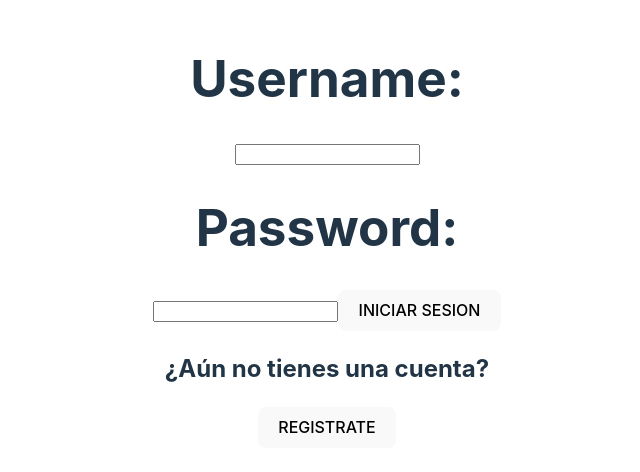
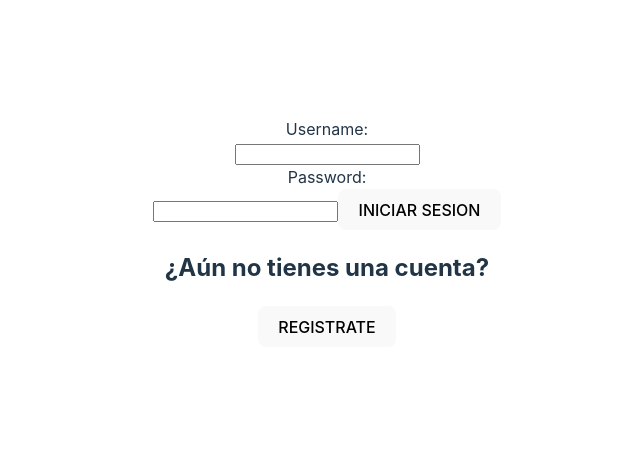
Before and after one commit to bl33h/visitOurLands, a React (Vite) app in the folder VisitOurLands/: page / in a window 1280 px wide. Shown: the part 168-640 px from the top of the page, without its empty margins (313-953 px from the left). Built offline with nearby package versions, Linux system fonts and the light colour scheme.

Commit message:
update signin and login references

```diff
--- a/VisitOurLands/src/Pages/Login/Login.jsx
+++ b/VisitOurLands/src/Pages/Login/Login.jsx
@@ -6,10 +6,10 @@ function Login() {
       <div className="login-guest-container"></div>
       <div className="login-container-root">
         <div className="login-container">
-          <h1>Username:</h1>
+          <div className="login-labels">Username:</div>
           <input id="input-username"  className="input-login"></input>
 
-          <h1>Password:</h1>
+          <div className="login-labels">Password:</div>
           <input type='password' id="input-password" className="input-login"></input>
 
           <button className="login-button">INICIAR SESION</button>
--- a/VisitOurLands/src/Pages/SignIn/SignIn.jsx
+++ b/VisitOurLands/src/Pages/SignIn/SignIn.jsx
@@ -8,6 +8,7 @@ function SignIn() {
   return (
     <div className="signin-root" >
       <div className="sign-in-container">
+        <h1>¡Únete a Visita Nuestras Tierras!</h1>
       <div className="login-labels">Correo electrónico:</div>
         <input id="input-correo"  className="input-login"></input>
         <div className="login-labels">Usuario:</div>
@@ -16,12 +17,12 @@ function SignIn() {
         <input type='password' id="input-password" className="input-login"></input>
         <div className="login-labels">Confirmar contraseña:</div>
         <input type='password' id="input-confirm-password"  className="input-login"></input>
-        <label className="checkbox-label-doctor">
+        <label className="checkbox-label">
           <input
             type="checkbox"
             id="input-role"
             hecked={isChecked.toString()}
-            className="input-checkbox-doctor"
+            className="input-checkbox"
           />Soy dueño de un lugar turístico
         </label>
         <button className="sign-in-button">REGISTRARME</button>
```
